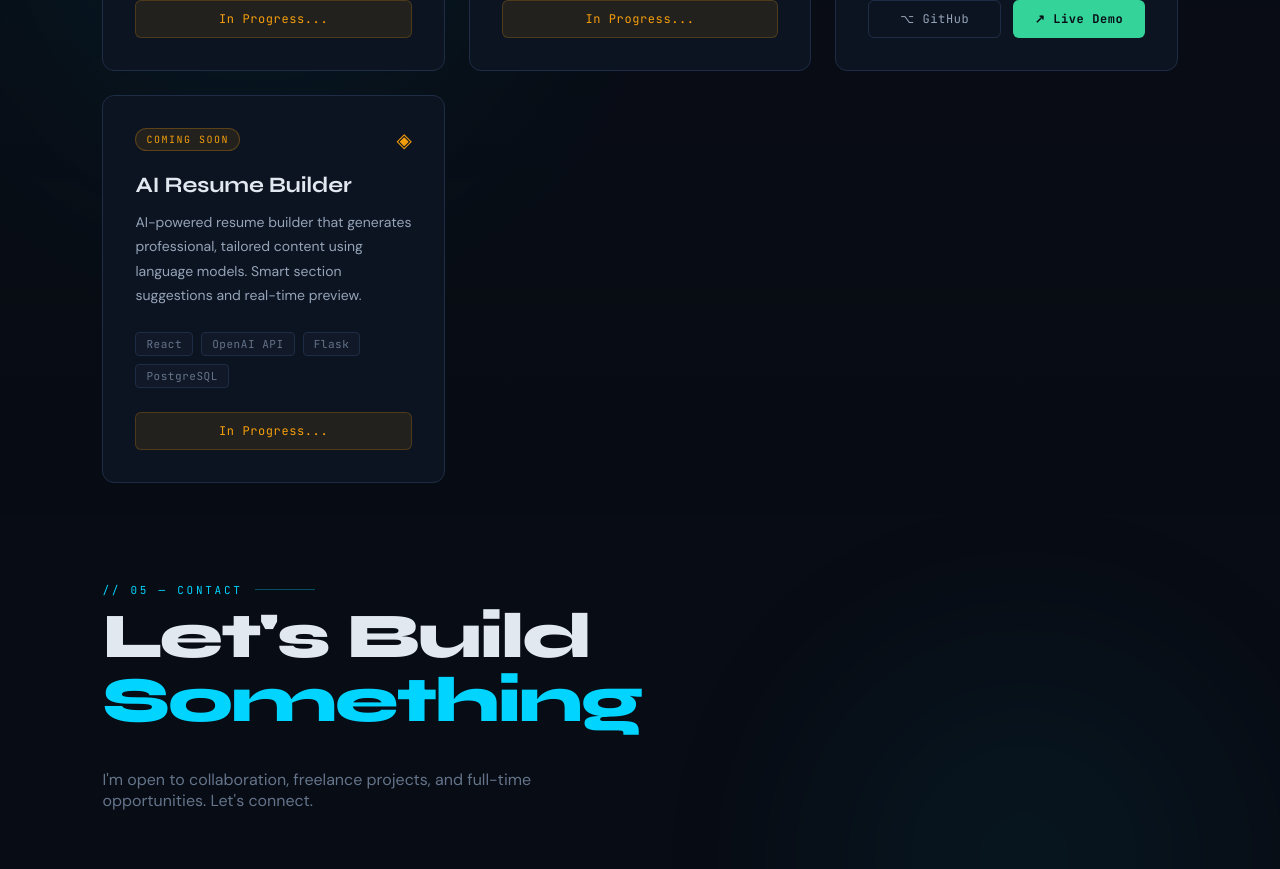
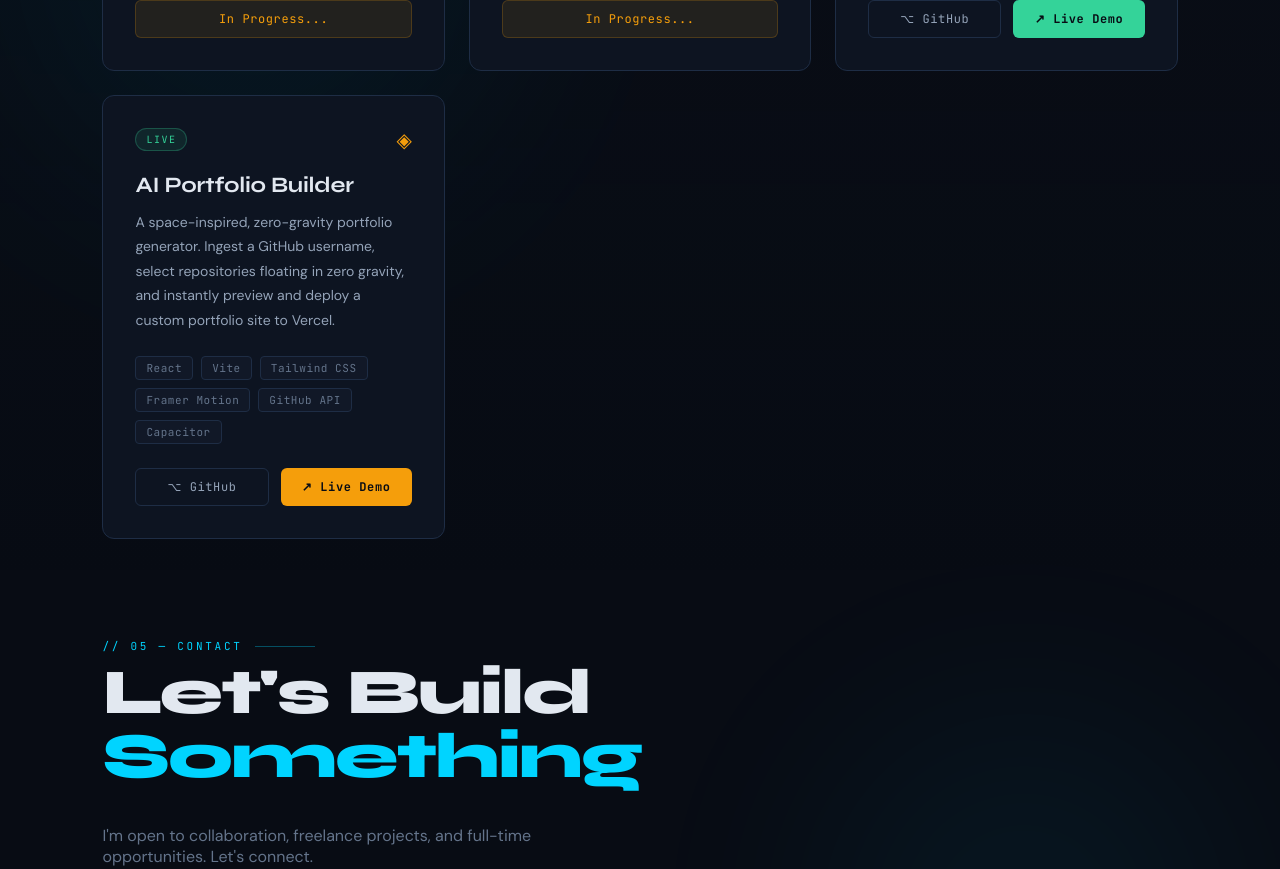
Before and after one commit to Monster-Here/portfolio, a React (Create React App) app: page / in a window 1280 px wide. Shown: the part 3720-4589 px from the top of the page. Built offline with nearby package versions, Linux system fonts and the light colour scheme.

Commit message:
Update AI Resume Builder to AI Portfolio Builder

```diff
--- a/src/App.jsx
+++ b/src/App.jsx
@@ -99,10 +99,10 @@ const PROJECTS = [
     github: "https://github.com/Monster-Here/timetable-generator", demo: "https://timetable-generator-5lxk.onrender.com", highlight: colors.green,
   },
   {
-    id: 4, title: "AI Resume Builder", status: "soon",
-    description: "AI-powered resume builder that generates professional, tailored content using language models. Smart section suggestions and real-time preview.",
-    tech: ["React", "OpenAI API", "Flask", "PostgreSQL"],
-    github: null, demo: null, highlight: colors.gold,
+    id: 4, title: "AI Portfolio Builder", status: "live",
+    description: "A space-inspired, zero-gravity portfolio generator. Ingest a GitHub username, select repositories floating in zero gravity, and instantly preview and deploy a custom portfolio site to Vercel.",
+    tech: ["React", "Vite", "Tailwind CSS", "Framer Motion", "GitHub API", "Capacitor"],
+    github: "https://github.com/Monster-Here/ai-portfolio-builder", demo: "https://github.com/Monster-Here/ai-portfolio-builder", highlight: colors.gold,
   },
 ];
 
```
